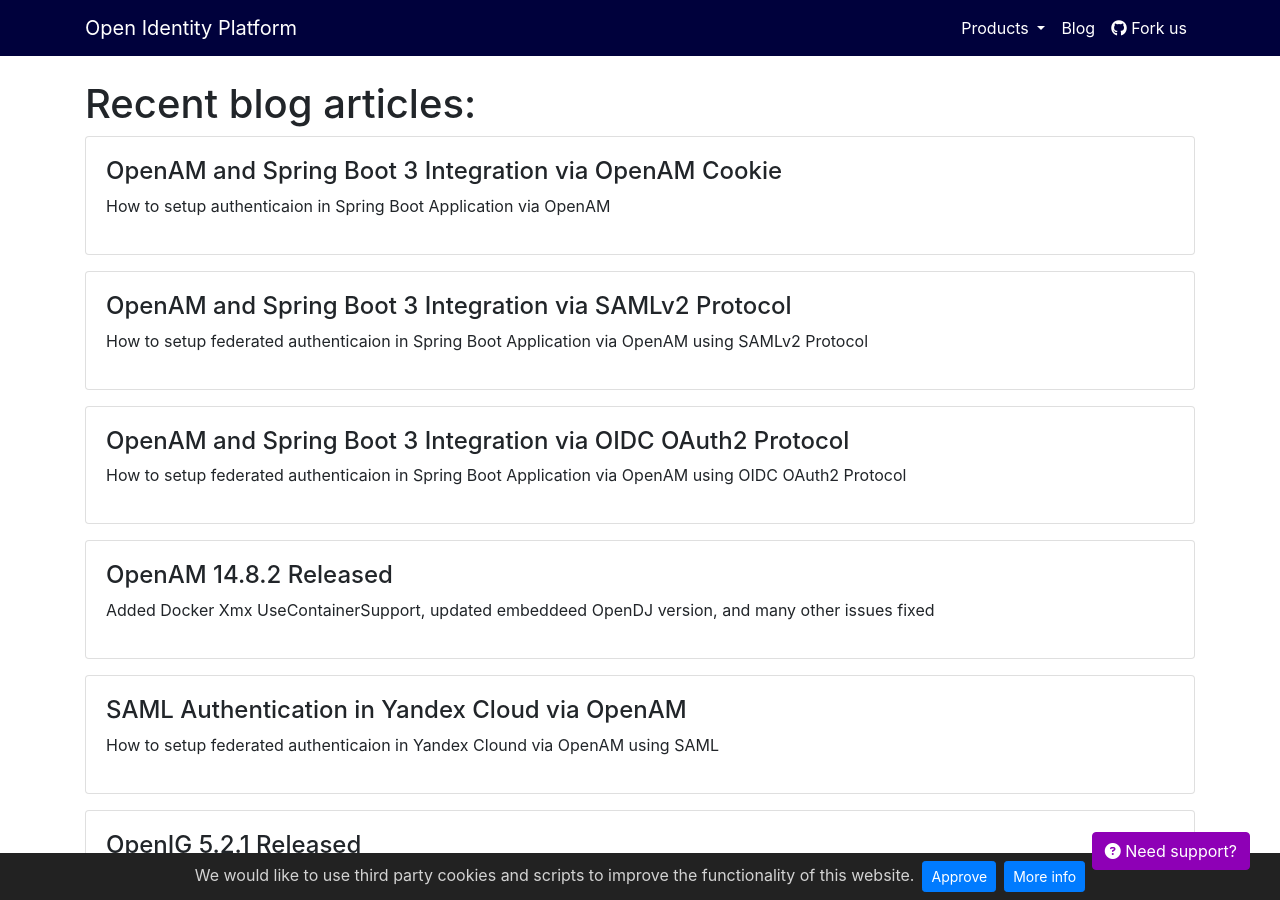
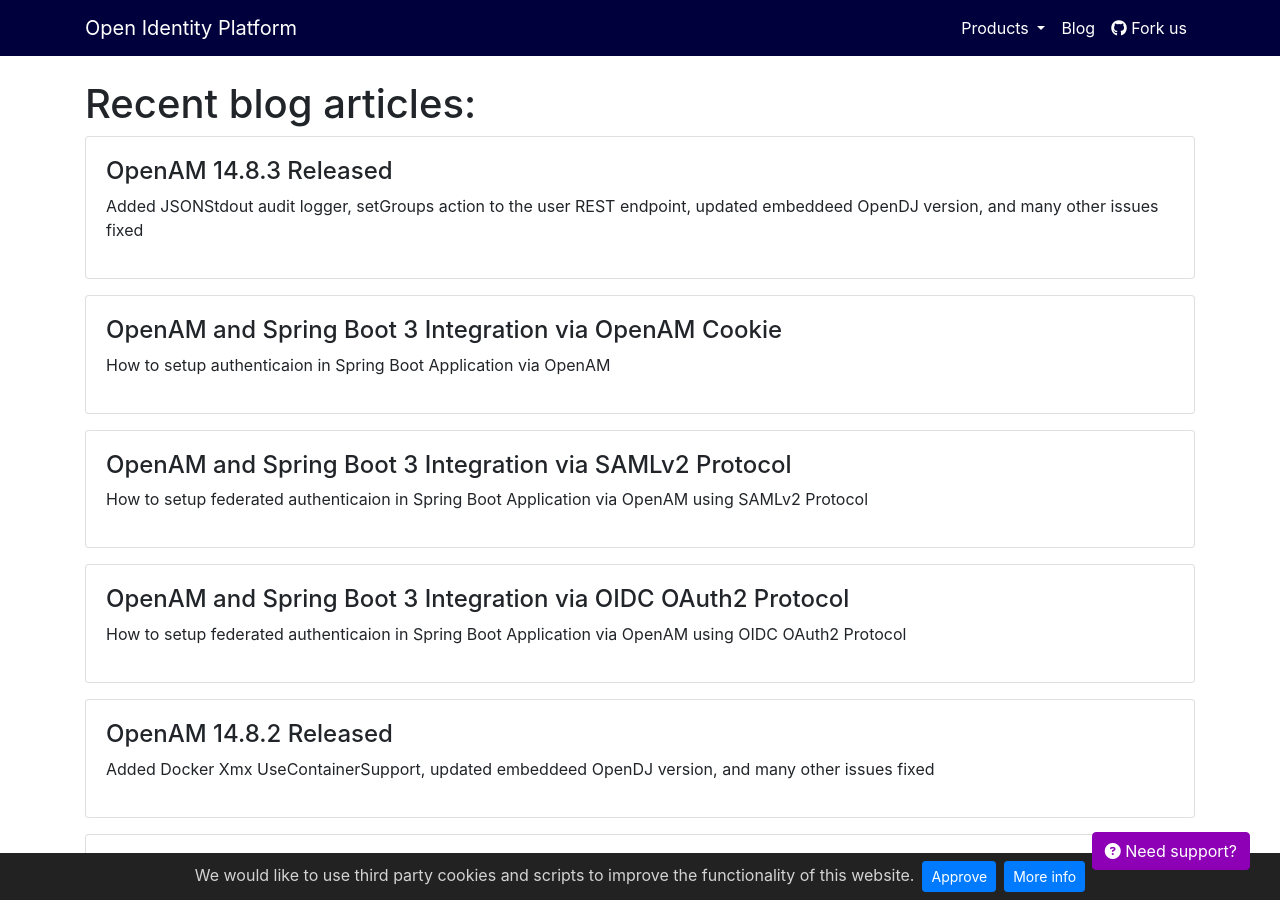
Before and after one commit to OpenIdentityPlatform/OpenIdentityPlatform.org, a Jekyll site: the page built from blog/index.html, in a window 1280 px wide and 900 px high. Built offline with Jekyll 4.4.1, drawn with Linux system fonts in a browser that asks for light colours.

Commit message:
OpenAM 14.8.3 Released (#155)

```diff
--- a/_data/blogposts.yml
+++ b/_data/blogposts.yml
@@ -1,3 +1,7 @@
+-
+  title: 'OpenAM 14.8.3 Released'
+  link: '/blog/openam-14-8-3-released'
+  description: 'Added JSONStdout audit logger, setGroups action to the user REST endpoint, updated embeddeed OpenDJ version, and many other issues fixed'
 -
   title: 'OpenAM and Spring Boot 3 Integration via OpenAM Cookie'
   link: '/blog/openam-spring-boot-cookie'
--- /dev/null
+++ b/blog/openam-14-8-3-released.md
@@ -0,0 +1,27 @@
+---
+layout: home
+landing-title: "OpenAM 14.8.3 Released"
+landing-title2: "OpenAM 14.8.3 Released"
+description: Open Identity Platform Community just released OpenAM v14.8.3
+keywords: 'OpenAM, Access Management, Authentication, SSO, Single Sign On, Open Identity Platform, Release, Audit'
+imageurl: 'openam-og.png'
+---
+# OpenAM 14.8.3 Released
+[Download](https://github.com/OpenIdentityPlatform/OpenAM/releases/tag/14.8.3)
+
+## What's new
+* Added JSONStdout audit logger
+* Added setGroups action to the user REST endpoint
+* Increased Apache Cassandra User Datastore and CTS performance
+* Disable server tracing by default when using Apache Cassandra as User Datastore ort CTS
+* Updated [OpenDJ](https://github.com/OpenIdentityPlatform/OpenDJ) version
+* Updated LDAP Secure Protocol version.
+
+
+[All changes](https://github.com/OpenIdentityPlatform/OpenAM/compare/14.8.2...14.8.3)
+
+## Thanks for the contributions
+
+<i id="vharseko"><i>1. <a href="https://github.com/vharseko" target="_blank">vharseko</a></i>
+
+<i id="maximthomas"><i>2. <a href="https://github.com/maximthomas" target="_blank">Maxim Thomas</a></i>
```
